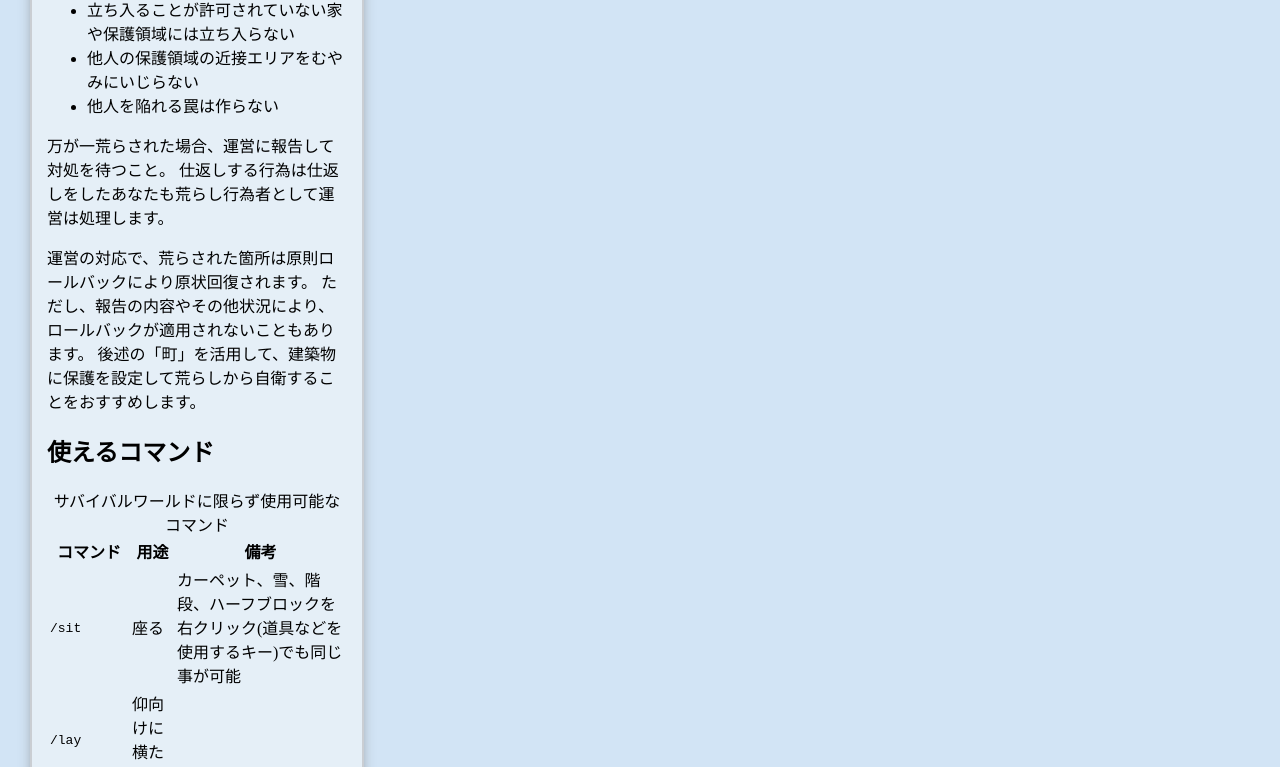
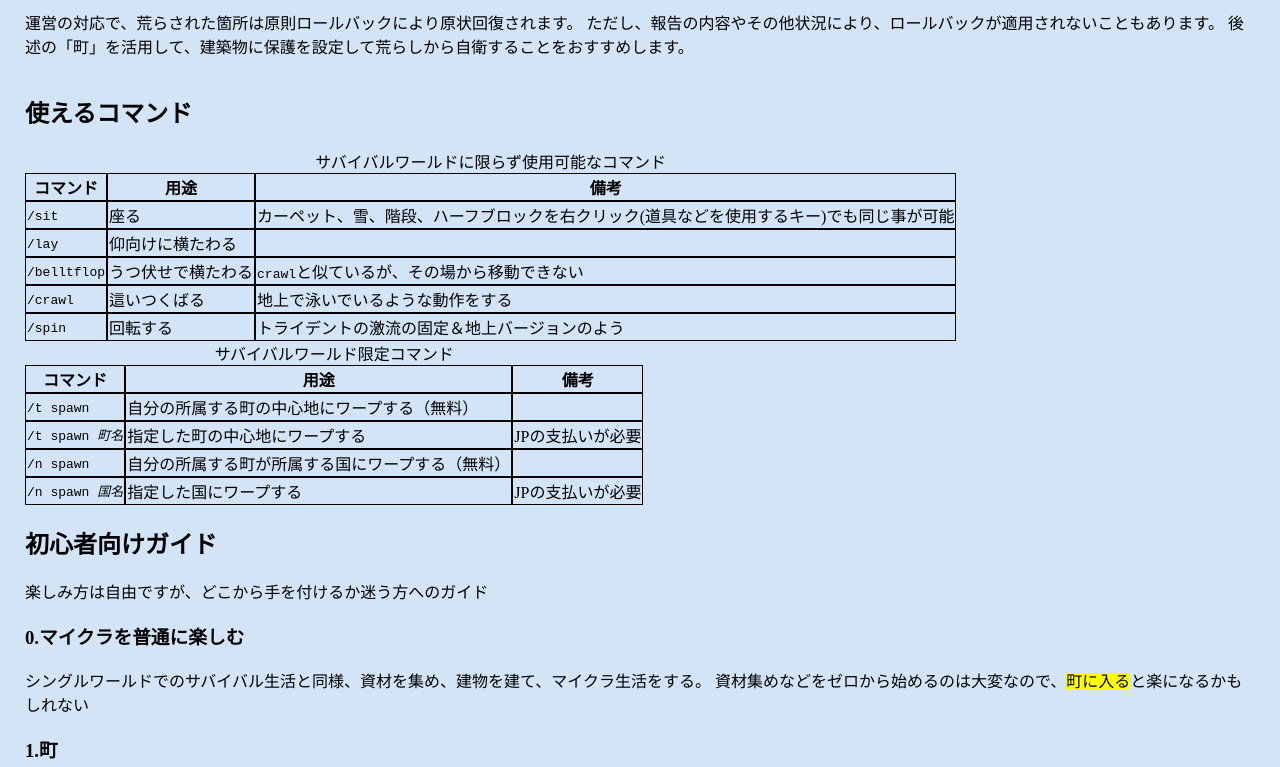
Before and after one commit to JavaJava19/jps.gg, a React (Create React App) app in the folder source/: page /game/survival in a window 1280 px wide. Shown: the part 640-1407 px from the top of the page. Built offline with nearby package versions, Linux system fonts and the light colour scheme; no server answers.

Commit message:
たぶんfix#86

```diff
--- a/source/src/components/parts/game/Survival.js
+++ b/source/src/components/parts/game/Survival.js
@@ -8,7 +8,7 @@ const Survival = () => {
         <h1 className={styles.GameTitle}>サバイバルサーバ</h1>
         <p className={styles.PartsMemo}>Minecraftほぼバニラなサバイバルモードでの生活をするサーバです</p>
       </header>
-      <main className={styles.GameParts}>
+      <main className={styles.GameContainer}>
         <section id="sv_s2_rule">
         <h2>生活サーバのルール</h2>
           <p>他のプレイヤーに不快な思いをさせないこと、を軸に、以下をルールとして守ってください。</p>
@@ -26,7 +26,7 @@ const Survival = () => {
         </section>
         <section id="sv_s2_cmd">
         <h2>使えるコマンド</h2>
-          <table>
+          <table className={styles.framed}>
             <caption>サバイバルワールドに限らず使用可能なコマンド</caption>
             <thead>
               <tr><th scope="col">コマンド</th><th scope="col">用途</th><th scope="col">備考</th></tr>
@@ -42,7 +42,7 @@ const Survival = () => {
                 <td>トライデントの激流の固定＆地上バージョンのよう</td></tr>
             </tbody>
           </table>
-          <table>
+          <table className={styles.framed}>
             <caption>サバイバルワールド限定コマンド</caption>
             <thead>
               <tr><th scope="col">コマンド</th><th scope="col">用途</th><th scope="col">備考</th></tr>
--- a/source/src/css/game.module.css
+++ b/source/src/css/game.module.css
@@ -83,6 +83,15 @@
     height: 100px;
     font-size: 14px;
     padding-top: 20px;
+}
+
+table.framed{
+    border-spacing: 0;
+}
+table.framed th,
+table.framed td {
+    border: black 1px solid;
+    border-collapse: collapse;
 }
 
 @media screen and (max-width: 480px) {
```
